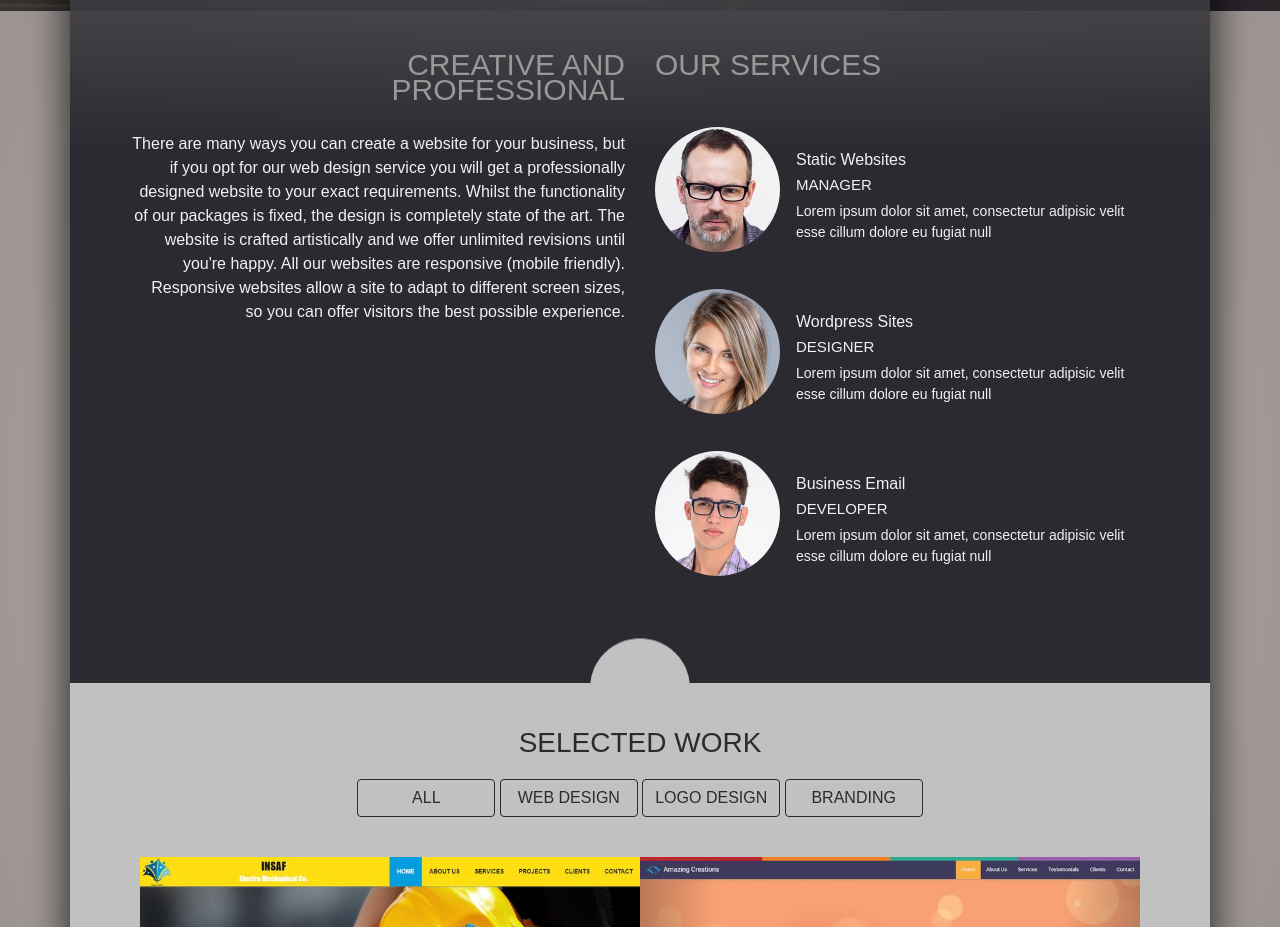
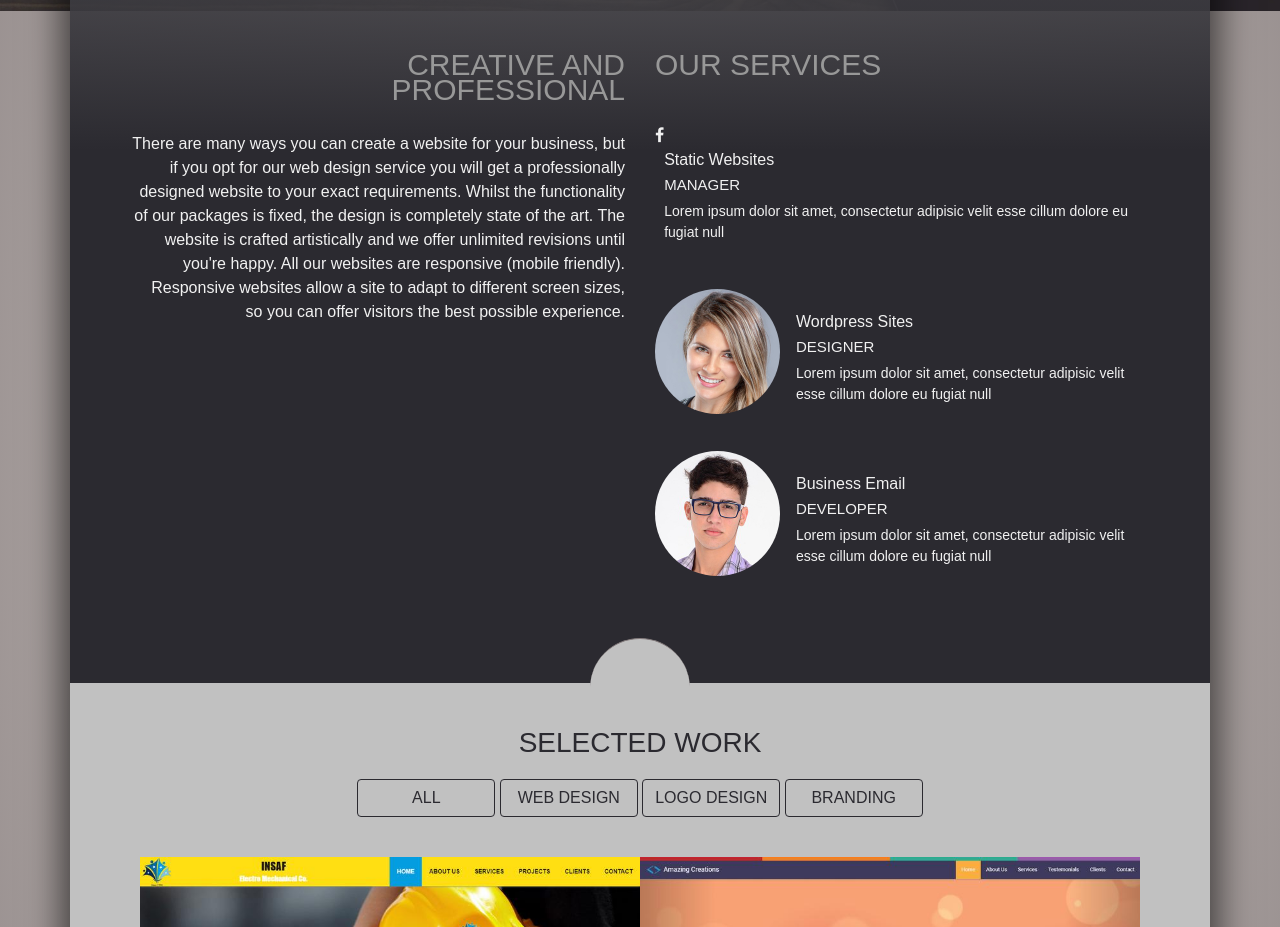
Before and after one commit to shereefdesigns/shereefdesigns.github.io, a plain HTML site: page index.html in a window 1280 px wide. Shown: the part 840-1767 px from the top of the page. Drawn offline with nearby package versions, Linux system fonts and the light colour scheme.

Commit message:
Update index.html

```diff
--- a/index.html
+++ b/index.html
@@ -75,7 +75,8 @@ All our websites are responsive (mobile friendly). Responsive websites allow a s
           <div class="col-sm-6" id="team">
             <h1>OUR SERVICES</h1>
             <div class="media">
-              <img class="mr-3 rounded-circle" src="./img/manager.jpg" alt="Generic placeholder image">
+<!--               <img class="mr-3 rounded-circle" src="./img/manager.jpg" alt="Generic placeholder image"> -->
+              <i class="fa fa-facebook" ></i>
               <div class="media-body">
                 <h5 class="mt-4">Static Websites</h5>
                 <h6 class="mt-0">MANAGER</h6>
```
